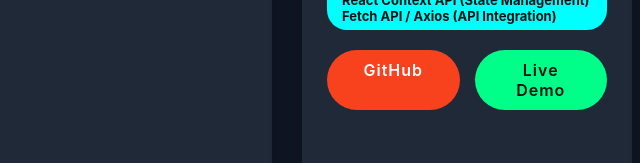
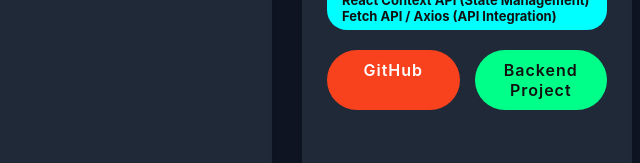
Before and after one commit to Sahil-fullstack-java/Sahil-Portfolio-javafullstack, a plain HTML site: page index.html in a window 1280 px wide. Shown: the part 3097-3260 px from the top of the page, 173-813 px from the left. Drawn offline with nearby package versions, Linux system fonts and the light colour scheme.

Commit message:
imp udate

```diff
--- a/index.html
+++ b/index.html
@@ -210,7 +210,7 @@
                     <div class="project-btns">
                         <a href="https://github.com/Sahil-fullstack-java" target="_blank" class="btn">GitHub</a>
 
-                        <a href="#" class="btn live">Live Demo</a>
+                        <a href="#" class="btn live">Backend Project</a>
                     </div>
 
                 </div>
@@ -249,7 +249,7 @@
                     <div class="project-btns">
                         <a href="https://github.com/Sahil-fullstack-java" target="_blank" class="btn">GitHub</a>
 
-                        <a href="https://yourproject.vercel.app" target="_blank" class="btn live">Live Demo</a>
+                        <a href="https://hearthand.vercel.app/" target="_blank" class="btn live">Live Demo</a>
                     </div>
 
                 </div>
```
